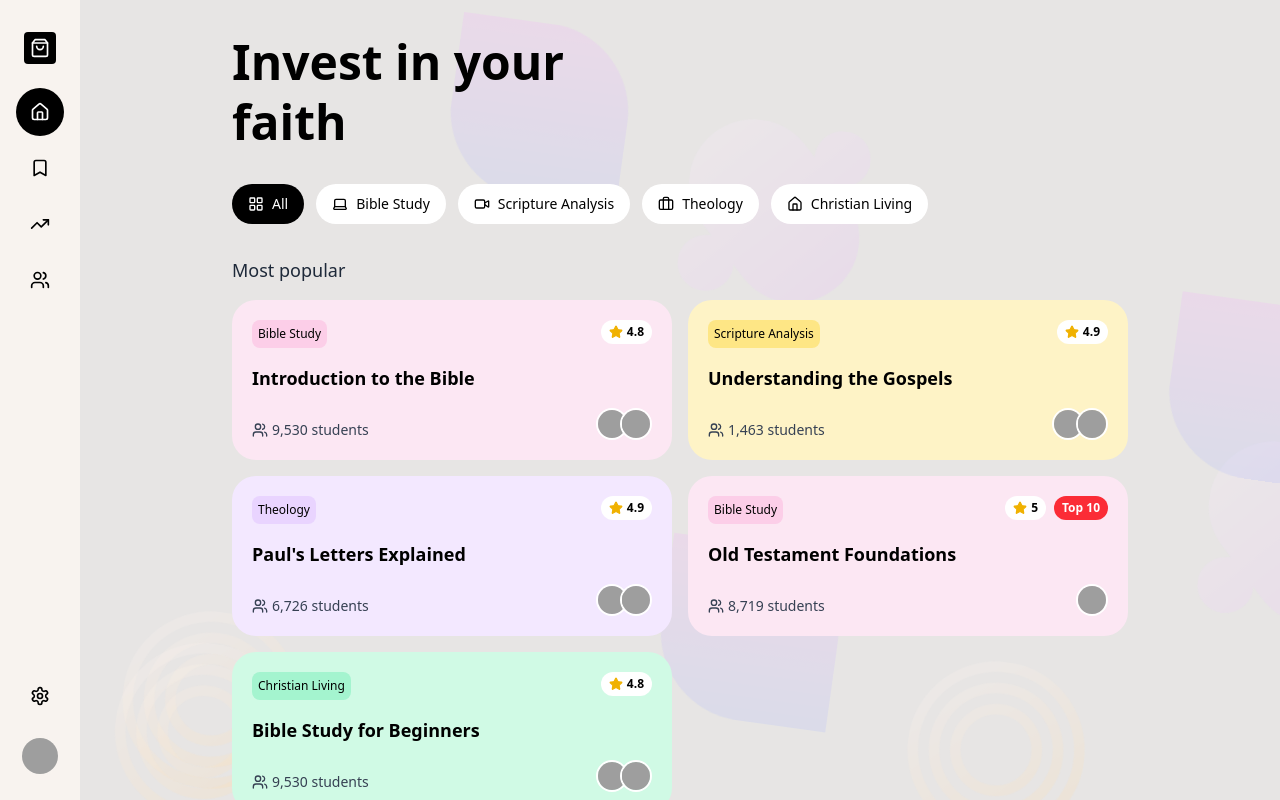
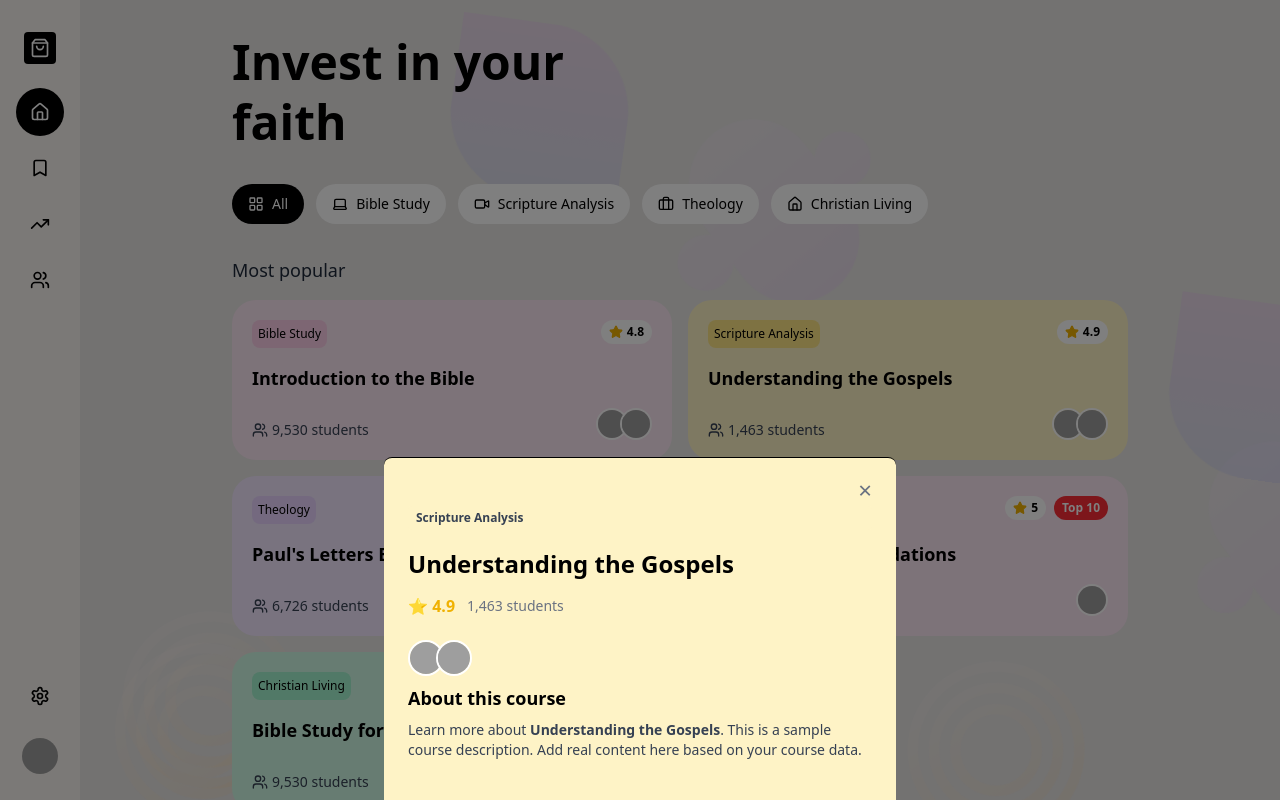
Before and after one commit to ekaone/biblegpt, a Next.js app: page /board in a window 1280 px wide. Both pictures are taken after a click on the element 908 px from the left and 380 px from the top of the page. Built offline with nearby package versions, Linux system fonts and the light colour scheme; grey boxes are pictures that could not be loaded.

Commit message:
feat: add drawer

```diff
--- a/components/board/course-card.tsx
+++ b/components/board/course-card.tsx
@@ -5,6 +5,7 @@ import { Star, Users } from "lucide-react";
 
 interface CourseCardProps {
   course: CourseData;
+  onClick?: () => void;
 }
 
 const getCategoryIconBg = (category: string): string => {
@@ -26,12 +27,13 @@ const formatStudentCount = (count: number): string => {
   return count.toLocaleString("en-US");
 };
 
-const CourseCard: React.FC<CourseCardProps> = ({ course }) => {
+const CourseCard: React.FC<CourseCardProps> = ({ course, onClick }) => {
   const categoryIconBg = getCategoryIconBg(course.category);
 
   return (
     <div
       className={`rounded-3xl p-5 ${course.category_color} h-full transition-transform duration-300 hover:scale-[1.02] cursor-pointer`}
+      onClick={onClick}
     >
       <div className="flex items-start mb-1">
         <div
--- a/components/board/course-grid.tsx
+++ b/components/board/course-grid.tsx
@@ -1,6 +1,8 @@
 import React from "react";
 import { CourseData, Category } from "@/types";
+import { useCourseDrawerStore } from "@/store/course-drawer-store";
 import CourseCard from "@/components/board/course-card";
+import CourseDrawer from "@/components/course-drawer";
 
 interface CourseGridProps {
   courses: CourseData[];
@@ -11,17 +13,24 @@ const CourseGrid: React.FC<CourseGridProps> = ({
   courses,
   selectedCategory,
 }) => {
+  const { open, course, openDrawer, closeDrawer } = useCourseDrawerStore();
+
   const filteredCourses =
     selectedCategory === "All"
       ? courses
       : courses.filter((course) => course.category === selectedCategory);
 
   return (
+    <>
       <div>
         <h2 className="text-lg font-medium text-gray-800 mb-4">Most popular</h2>
         <div className="grid grid-cols-1 lg:grid-cols-2 gap-4">
           {filteredCourses.map((course) => (
-          <CourseCard key={course.id} course={course} />
+            <CourseCard
+              key={course.id}
+              course={course}
+              onClick={() => openDrawer(course)}
+            />
           ))}
         </div>
 
@@ -31,6 +40,8 @@ const CourseGrid: React.FC<CourseGridProps> = ({
           </div>
         )}
       </div>
+      <CourseDrawer open={open} course={course} onClose={closeDrawer} />
+    </>
   );
 };
 
--- /dev/null
+++ b/components/course-drawer.tsx
@@ -0,0 +1,89 @@
+import React from "react";
+import { CourseData } from "../data/courses";
+import {
+  Drawer,
+  DrawerContent,
+  DrawerHeader,
+  DrawerTitle,
+  DrawerDescription,
+  DrawerClose,
+} from "@/components/ui/drawer";
+
+interface CourseDrawerProps {
+  course: CourseData | null;
+  open: boolean;
+  onClose: () => void;
+}
+
+const CourseDrawer: React.FC<CourseDrawerProps> = ({
+  course,
+  open,
+  onClose,
+}) => {
+  if (!course) return null;
+
+  // Use the course's color as the background for the drawer
+  return (
+    <Drawer
+      open={open}
+      onOpenChange={(o) => {
+        if (!o) onClose();
+      }}
+      direction="bottom"
+    >
+      <DrawerContent
+        className={`max-w-lg mx-auto rounded-t-3xl p-0 ${course.category_color}`}
+      >
+        <DrawerHeader className="pt-6 pb-2 px-6">
+          <span
+            className={`text-xs font-semibold px-2 py-1 rounded ${course.category_color} text-gray-700`}
+          >
+            {course.category}
+          </span>
+          <DrawerTitle className="text-2xl font-bold mt-3 mb-2">
+            {course.title}
+          </DrawerTitle>
+          <div className="flex items-center gap-3 mb-2">
+            <span className="text-yellow-500 font-semibold">
+              ⭐ {course.rating}
+            </span>
+            <span className="text-sm text-gray-500">
+              {course.students.toLocaleString()} students
+            </span>
+          </div>
+          <div className="flex -space-x-2 mt-2">
+            {course.instructors.map((inst) => (
+              <img
+                key={inst.id}
+                src={inst.avatar}
+                alt="Instructor"
+                className="w-9 h-9 rounded-full border-2 border-white"
+              />
+            ))}
+          </div>
+        </DrawerHeader>
+        <div className="px-6 pb-6">
+          <DrawerDescription>
+            <h3 className="text-lg font-semibold mb-2">About this course</h3>
+            <p className="mb-4 text-gray-700">
+              Learn more about{" "}
+              <span className="font-semibold">{course.title}</span>. This is a
+              sample course description. Add real content here based on your
+              course data.
+            </p>
+          </DrawerDescription>
+        </div>
+        <DrawerClose asChild>
+          <button
+            className="absolute top-4 right-6 text-2xl text-gray-500 hover:text-black"
+            aria-label="Close"
+          >
+            ×
+          </button>
+        </DrawerClose>
+      </DrawerContent>
+    </Drawer>
+  );
+};
+
+export default CourseDrawer;
--- /dev/null
+++ b/store/course-drawer-store.ts
@@ -0,0 +1,16 @@
+import { create } from 'zustand';
+import { CourseData } from '../data/courses';
+
+interface CourseDrawerState {
+  open: boolean;
+  course: CourseData | null;
+  openDrawer: (course: CourseData) => void;
+  closeDrawer: () => void;
+}
+
+export const useCourseDrawerStore = create<CourseDrawerState>((set) => ({
+  open: false,
+  course: null,
+  openDrawer: (course) => set({ open: true, course }),
+  closeDrawer: () => set({ open: false, course: null }),
+}));
```
Also changed, not shown: app/api/bible-study/route.ts (added). Lines whose indentation alone changed are shown as unchanged.
